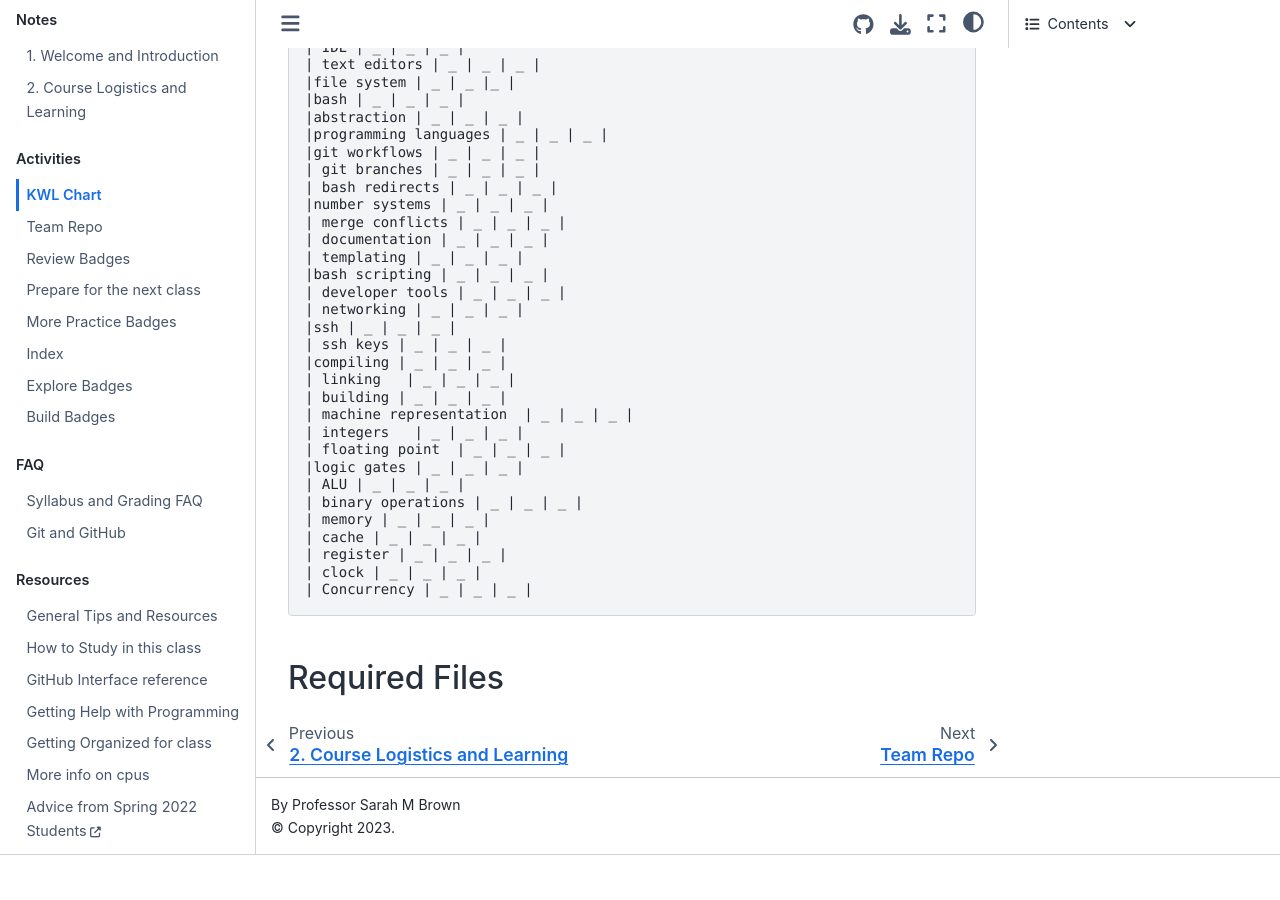
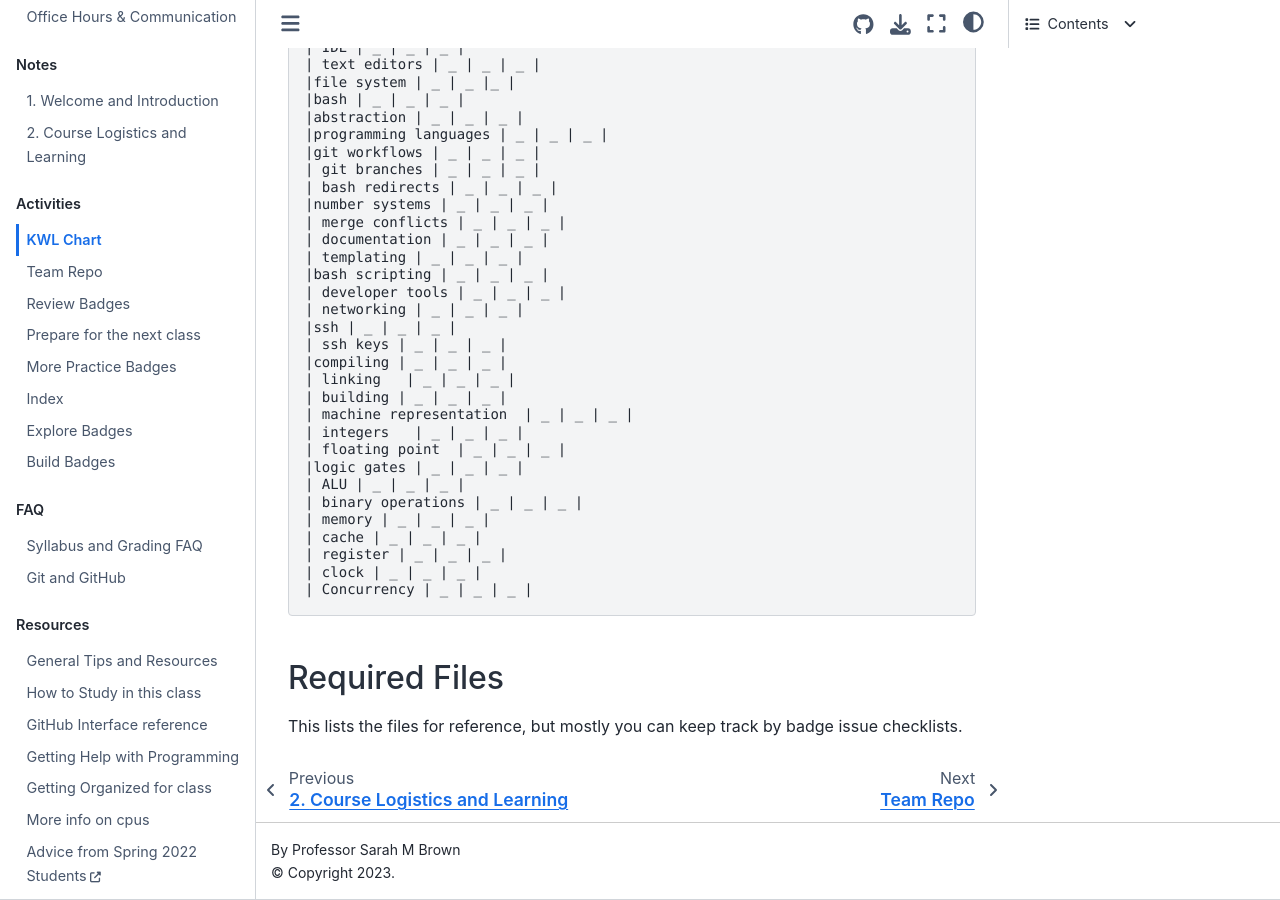
Before and after one commit to introcompsys/spring2023, a Jupyter Book: the page built from activities/kwl.md, in a window 1280 px wide and 900 px high, scrolled down 698 px. Built offline with Jupyter Book 1.0.4 settings and Sphinx 7.4.7 and the Sphinx Book theme 1.1.4, drawn with Linux system fonts in a browser that asks for light colours; before the commit the page ends 1553 px from its top, so only the background shows below that.

Commit message:
closes #1 fixes file path

````diff
--- a/activities/kwl.md
+++ b/activities/kwl.md
@@ -90,6 +90,7 @@ After your KWL repo is a jupyterbook, you may want to move your chart into a cha
 
 
 ## Required Files
+This lists the files for reference, but mostly you can keep track by badge issue checklists.
 
 
 ```{code-cell} ipython3
@@ -97,7 +98,7 @@ After your KWL repo is a jupyterbook, you may want to move your chart into a cha
 
 import pandas as pd
 
-check_df = pd.read_csv('kwl.csv')
+check_df = pd.read_csv('../kwl.csv')
 
 # FIXME: update grade free dates
 penalty_free_dates = ['2022-01-24','2023-01-26']
````
